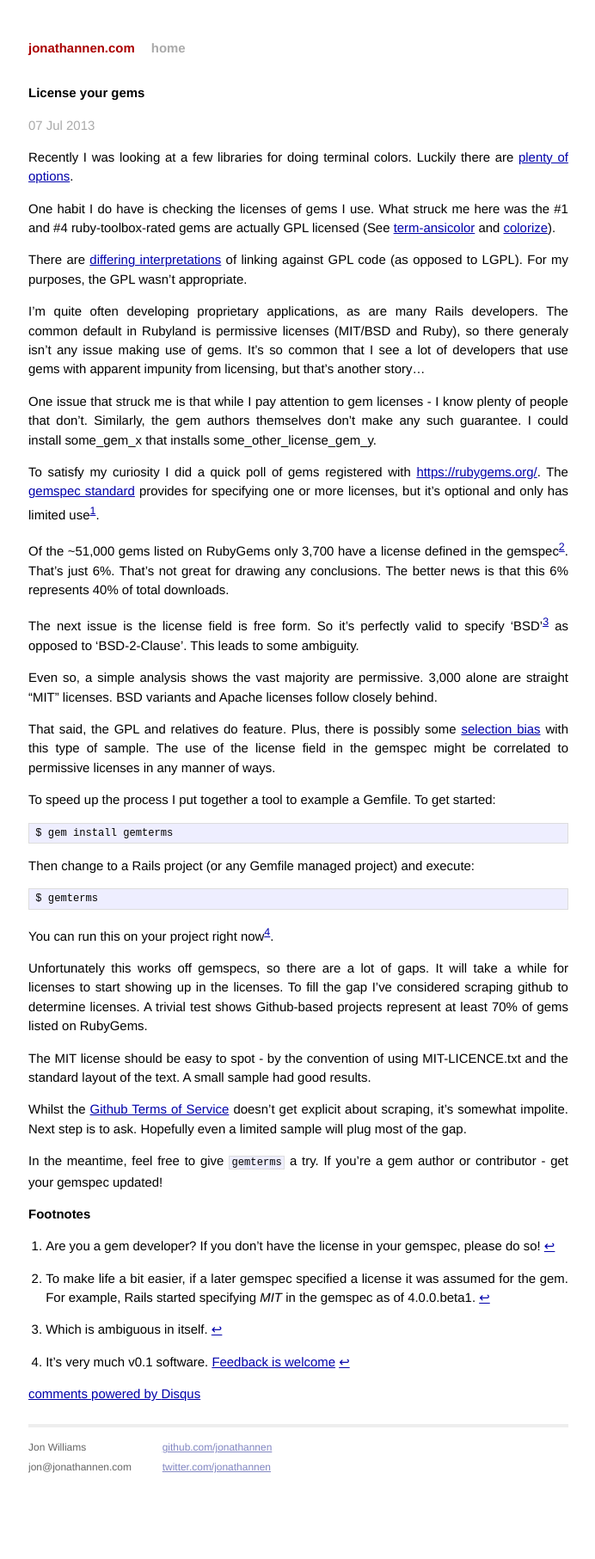
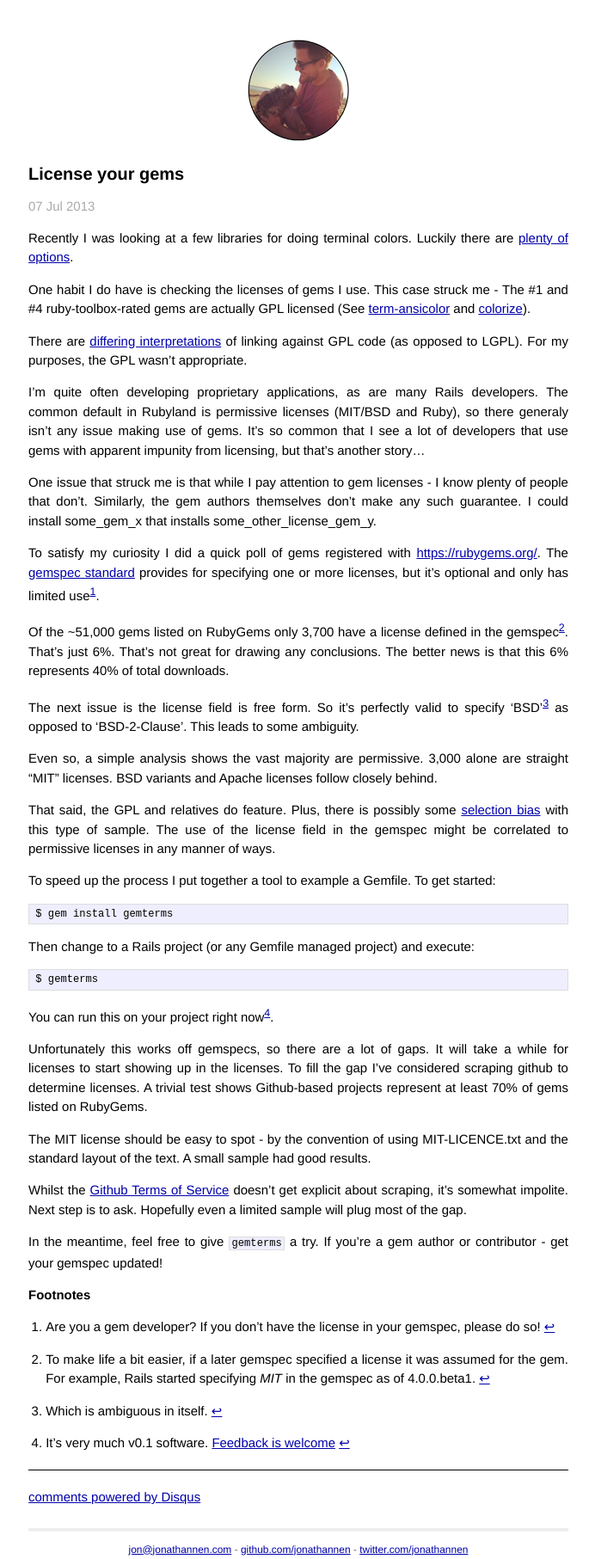
Before and after one commit to jonathannen/jonathannen.github.io, a Jekyll site: the page built from _posts/2013-07-07-license-your-gems.markdown, in a window 1280 px wide. Shown: the whole page at 86% size, without its empty margins (293-985 px from the left). Built offline with Jekyll 4.4.1, drawn with Linux system fonts in a browser that asks for light colours; comment, search, counter and statistics services are not loaded; before the commit the page ends 1729 px from its top, so only the background shows below that.

Commit message:
Styling changes

```diff
--- a/_layouts/default.html
+++ b/_layouts/default.html
@@ -15,25 +15,21 @@
         <div class="container">
           <div class="site">
             <div class="header">
-              <h1 class="title"><a href="/">{{ site.name }}</a></h1>
-              <a class="extra" href="/">home</a>
+
+              <a href="/" title="{{ site.name }}">
+                <img src="/images/moi.png" height="120" width="120"/>
+              </a>
+
             </div>
 
                 {{ content }}
 
             <div class="footer">
-              <div class="contact">
-                <p>
-                  Jon Williams<br />
-                  jon@jonathannen.com
-                </p>
-              </div>
-              <div class="contact">
-                <p>
-                  <a href="http://github.com/jonathannen/">github.com/jonathannen</a><br />
-                  <a href="http://twitter.com/jonathannen/">twitter.com/jonathannen</a><br />
-                </p>
-              </div>
+              <a href="mailto:jon@jonathannen.com">jon@jonathannen.com</a>
+              -
+              <a href="http://github.com/jonathannen/">github.com/jonathannen</a>
+              -
+              <a href="http://twitter.com/jonathannen/">twitter.com/jonathannen</a>
             </div>
           </div>
         </div> <!-- /container -->
--- a/_posts/2011-09-29-how-fresh-are-your-gems.markdown
+++ b/_posts/2011-09-29-how-fresh-are-your-gems.markdown
@@ -1,7 +1,7 @@
 ---
+date: "2011-09-29 17:00:08"
 layout: post
-title:  "How fresh are your gems?"
-date:   2011-09-29 17:00:08
+title: "How fresh are your gems?"
 ---
 
 I often check my Gemfile to see how "current" my gems are with the latest versions. Even with older projects I like to upgrade reasonably often, relying on good testing to keep the application fresh and operating. If I don't do this I find project get stale and harder to keep up-to-date.
--- a/_posts/2013-07-07-license-your-gems.markdown
+++ b/_posts/2013-07-07-license-your-gems.markdown
@@ -1,12 +1,12 @@
 ---
+date: "Sun 7 Jul 2013 09:13:32 UTC"
 layout: post
-title:  "License your gems"
-date:   Sun 7 Jul 2013 09:13:32 UTC
+title: "License your gems"
 ---
 
 Recently I was looking at a few libraries for doing terminal colors. Luckily there are [plenty of options](https://www.ruby-toolbox.com/categories/Terminal_Coloring).
 
-One habit I do have is checking the licenses of gems I use. What struck me here was the #1 and #4 ruby-toolbox-rated gems are actually GPL licensed (See [term-ansicolor](https://github.com/flori/term-ansicolor) and [colorize](https://github.com/fazibear/colorize)).
+One habit I do have is checking the licenses of gems I use. This case struck me - The #1 and #4 ruby-toolbox-rated gems are actually GPL licensed (See [term-ansicolor](https://github.com/flori/term-ansicolor) and [colorize](https://github.com/fazibear/colorize)).
 
 There are [differing interpretations](http://en.wikipedia.org/wiki/GNU_General_Public_License#Libraries) of linking against GPL code (as opposed to LGPL). For my purposes, the GPL wasn't appropriate.
 
--- a/css/main.css
+++ b/css/main.css
@@ -32,14 +32,6 @@ a:visited { color: #a0a; }
 table {
   font-size: inherit;
   font: 100%;
-}
-
-/* Jonathannen */
-div.footnotes p {
-  display: inline;
-}
-div.footnotes li {
-  margin: 1em 0;
 }
 
 /*****************************************************************************/
@@ -171,3 +163,36 @@ ul.posts span {
 .post pre.terminal code {
   background-color: #333;
 }
+
+/* Jonathannen */
+div#disqus_thread {
+  border-top: 1px solid black;
+  margin-top: 20px;
+  padding-top: 20px;
+}
+
+div.header {
+  margin-bottom: 20px;
+  text-align: center;
+}
+
+div.footer {
+  padding-top: 10px;
+  text-align: center;
+}
+
+div.footnotes p {
+  display: inline;
+}
+
+div.footnotes li {
+  margin: 1em 0;
+}
+
+h1 {
+  font-size: 24px;
+}
+
+h2 {
+  font-size: 20px;
+}
```
Also changed, not shown: images/moi.png (added).
